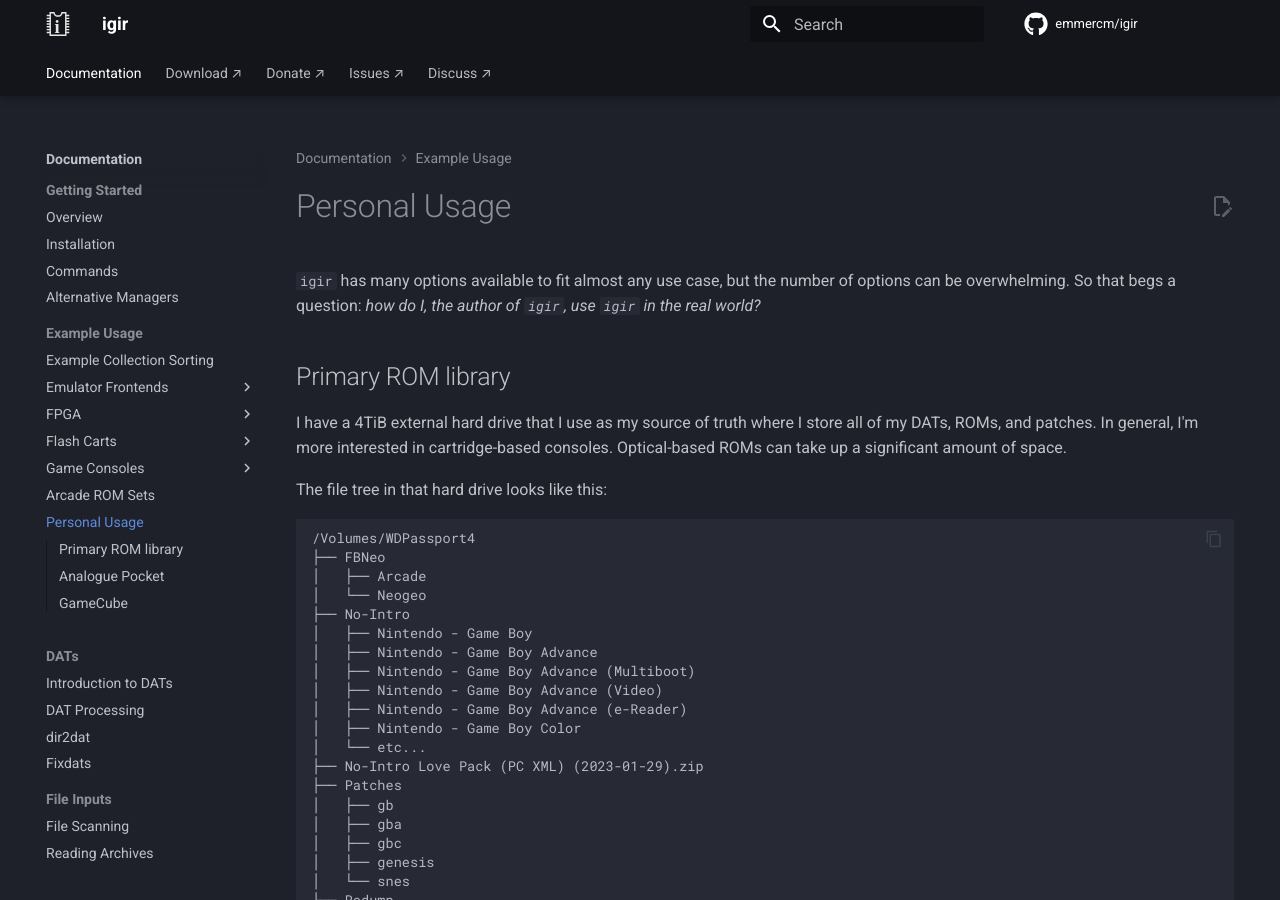
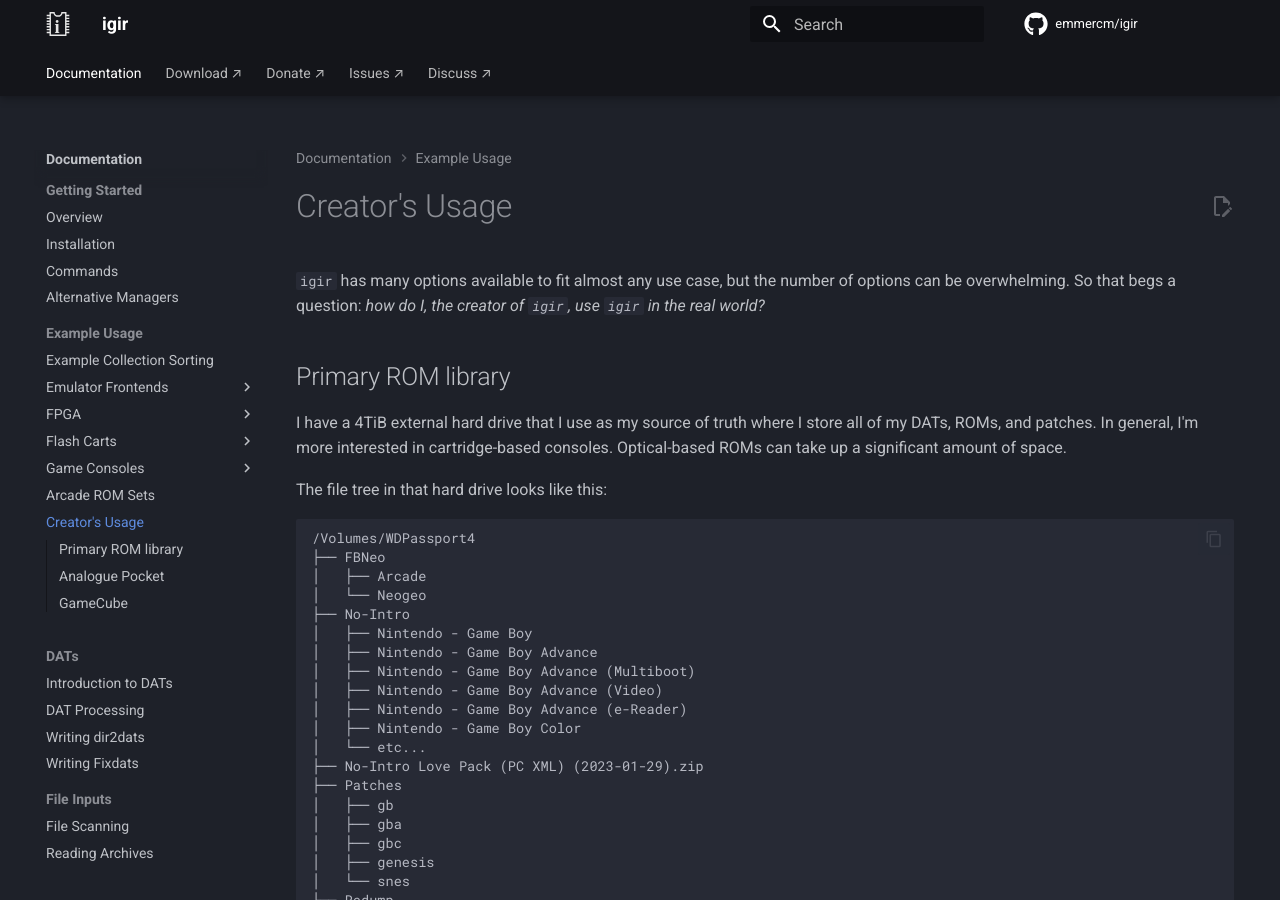
Before and after one commit to emmercm/igir, an MkDocs documentation site: the page built from docs/usage/personal.md, in a window 1280 px wide and 900 px high. Built offline with MkDocs 1.6.1 and Material for MkDocs 9.7.7, drawn with Linux system fonts in a browser that asks for light colours; comment, search, counter and statistics services are not loaded.

Commit message:
Docs: update

```diff
--- a/docs/dats/dir2dat.md
+++ b/docs/dats/dir2dat.md
@@ -1,4 +1,4 @@
-# dir2dat
+# Writing dir2dats
 
 "dir2dat" refers to DATs that have been automatically created based on files in an input directory. [DATs](./introduction.md) generated this way are not typically useful as-is, they usually require some hand editing after creation.
 
--- a/docs/dats/fixdats.md
+++ b/docs/dats/fixdats.md
@@ -1,4 +1,4 @@
-# Fixdats
+# Writing Fixdats
 
 "Fixdats" are DATs that contain only ROMs that are missing from your collection. Fixdats are derived from some other DAT (see the [DATs introduction docs](introduction.md) for how to obtain DATs), containing only a subset of the ROMs. Fixdats are specific to the state of each person's ROM collection, so they aren't necessarily meaningful to other people.
 
--- a/docs/output/reporting.md
+++ b/docs/output/reporting.md
@@ -1,4 +1,4 @@
-# ROM Reports
+# Writing ROM Reports
 
 ## Overview
 
--- a/docs/usage/personal.md
+++ b/docs/usage/personal.md
@@ -1,6 +1,6 @@
-# Personal Usage
+# Creator's Usage
 
-`igir` has many options available to fit almost any use case, but the number of options can be overwhelming. So that begs a question: _how do I, the author of `igir`, use `igir` in the real world?_
+`igir` has many options available to fit almost any use case, but the number of options can be overwhelming. So that begs a question: _how do I, the creator of `igir`, use `igir` in the real world?_
 
 ## Primary ROM library
 
```
Also changed, not shown: docs/output/writing-archives.md (+1 -1 lines).
